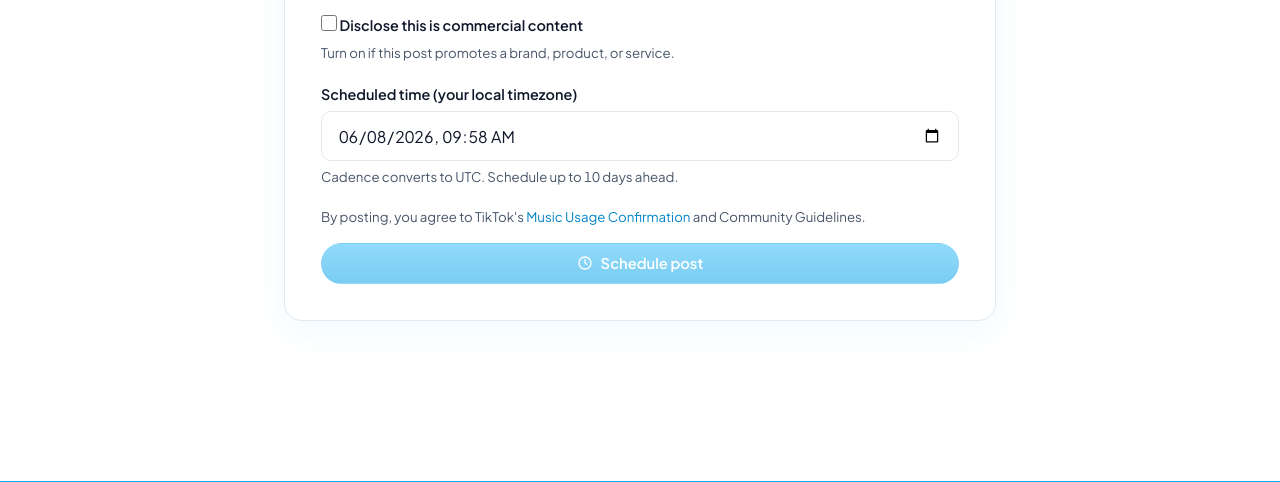
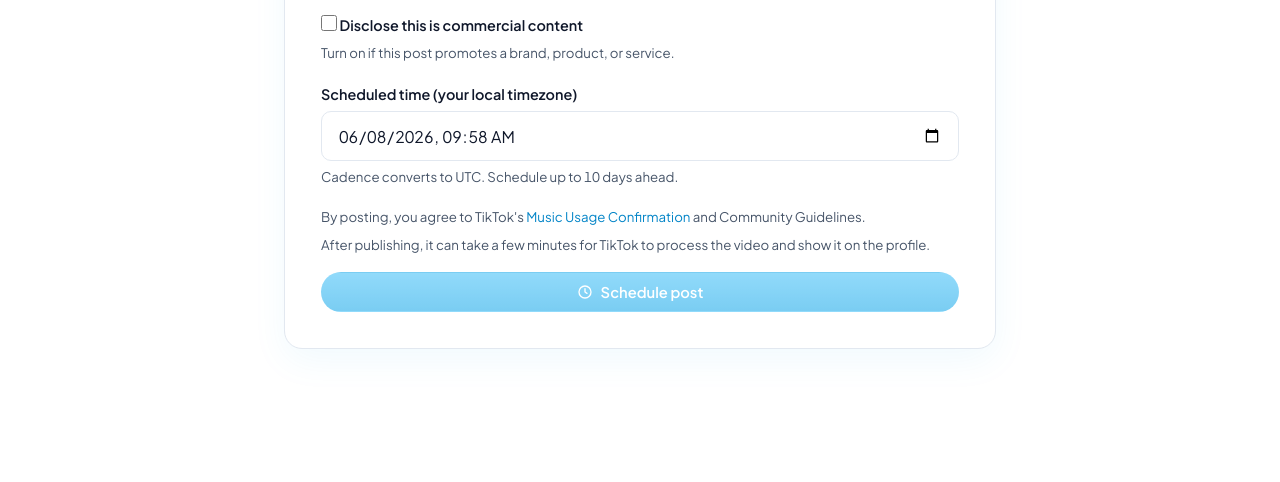
Before and after one commit to 0xymand1as/cadence, a Flask app: template templates/schedule.html in a window 1280 px wide. Shown: the part 990-1472 px from the top of the page. Run offline with Flask 3, Linux system fonts and the light colour scheme; the template is opened without the code that fills it: most values are stand-ins (such as "Sample title", 1, 10 or a date in 2020); parts of the project's set-up code (start-up, migrations or seed data) failed here and were passed over; some libraries are stand-ins or nearby versions; some web fonts are replaced.

Commit message:
Pre-submit polish: keep-alive, processing notice, per-account max duration
evolution-finder pre-submit set (all serve the review gate):
- .github/workflows/keepalive.yml: ping /health every 5 min so Render free
  tier never cold-starts for the reviewer; failed ping = free uptime alarm.
- schedule.html: add TikTok-required post-publish processing notice; source
  max video duration per-account from creator_info (max_video_post_duration_sec)
  instead of a hardcoded 60s — drives the dropzone hint + the duration check.

Co-Authored-By: Claude Opus 4.8 (1M context) <noreply@anthropic.com>

```diff
--- a/templates/schedule.html
+++ b/templates/schedule.html
@@ -106,7 +106,7 @@
       <div class="drop-zone" id="dropZone" role="button" tabindex="0" aria-label="Upload video">
         <svg width="40" height="40" viewBox="0 0 24 24" fill="none" stroke="currentColor" stroke-width="1.5" stroke-linecap="round" stroke-linejoin="round"><path d="M21 15v4a2 2 0 0 1-2 2H5a2 2 0 0 1-2-2v-4"/><polyline points="17 8 12 3 7 8"/><line x1="12" y1="3" x2="12" y2="15"/></svg>
         <h4>Drop a video or click to choose</h4>
-        <p>MP4 or MOV &middot; up to {{ tt_max_video_mb }} MB &middot; {{ tt_min_secs }}&ndash;{{ tt_max_secs }} seconds &middot; 9:16 vertical recommended</p>
+        <p id="dropHint">MP4 or MOV &middot; up to {{ tt_max_video_mb }} MB &middot; {{ tt_min_secs }}&ndash;{{ tt_max_secs }} seconds &middot; 9:16 vertical recommended</p>
         <input type="file" name="video" id="videoInput" accept="video/mp4,video/quicktime,.mp4,.mov" required>
       </div>
       <div class="preview" id="preview">
@@ -169,7 +169,8 @@
       <div class="form-hint">Cadence converts to UTC. Schedule up to 10 days ahead.</div>
     </div>
 
-    <p class="form-hint" id="complianceText" style="margin-bottom:1rem">By scheduling, you agree to TikTok's <a href="https://www.tiktok.com/legal/page/global/music-usage-confirmation/en" target="_blank" rel="noopener" style="color:var(--sky-deep)">Music Usage Confirmation</a> and Community Guidelines.</p>
+    <p class="form-hint" id="complianceText" style="margin-bottom:.5rem">By scheduling, you agree to TikTok's <a href="https://www.tiktok.com/legal/page/global/music-usage-confirmation/en" target="_blank" rel="noopener" style="color:var(--sky-deep)">Music Usage Confirmation</a> and Community Guidelines.</p>
+    <p class="form-hint" style="margin-bottom:1rem">After publishing, it can take a few minutes for TikTok to process the video and show it on the profile.</p>
 
     <button type="submit" id="submitBtn" class="btn btn-primary" style="width:100%">
       <svg width="16" height="16" viewBox="0 0 24 24" fill="none" stroke="currentColor" stroke-width="2" stroke-linecap="round" stroke-linejoin="round"><circle cx="12" cy="12" r="9"/><polyline points="12 7 12 12 15 14"/></svg>
@@ -251,9 +252,10 @@
     vid.addEventListener('loadedmetadata', function once(){
       vid.removeEventListener('loadedmetadata', once);
       const d = vid.duration;
-      if (d && (d < MIN_SECS || d > MAX_SECS)){
+      const cap = window.cadenceMaxSecs || MAX_SECS;   // per-account max from creator_info
+      if (d && (d < MIN_SECS || d > cap)){
         warning.style.display = 'block';
-        warning.textContent = 'Heads up: this video is ' + d.toFixed(1) + ' s. TikTok prefers ' + MIN_SECS + '–' + MAX_SECS + ' s for short-form.';
+        warning.textContent = 'Heads up: this video is ' + d.toFixed(1) + ' s. TikTok allows up to ' + cap + ' s for this account (min ' + MIN_SECS + ' s).';
       }
     }, { once: true });
   }
@@ -375,6 +377,19 @@
     });
   }
 
+  // Max post duration — sourced per-account from creator_info (TikTok UX rule).
+  const dropHint = document.getElementById('dropHint');
+  const DROP_HINT_DEFAULT = dropHint ? dropHint.textContent : '';
+  function applyMaxDuration(info){
+    const sec = info && info.max_video_post_duration_sec;
+    window.cadenceMaxSecs = sec || null;
+    if (dropHint){
+      dropHint.textContent = sec
+        ? 'MP4 or MOV · up to {{ tt_max_video_mb }} MB · up to ' + sec + ' s · 9:16 vertical recommended'
+        : DROP_HINT_DEFAULT;
+    }
+  }
+
   function applyAccount(){
     const info = curInfo();
     if (info.error){
@@ -384,6 +399,7 @@
       errEl.textContent = info.error;
       fillPrivacy([]);
       applyInteraction({});   // clear any stale toggles from a prior account
+      applyMaxDuration({});
     } else {
       errEl.style.display = 'none';
       if (info.creator_avatar_url){ avatar.src = info.creator_avatar_url; avatar.style.display = ''; }
@@ -393,6 +409,7 @@
       card.classList.add('shown');
       fillPrivacy(info.privacy_level_options);
       applyInteraction(info);
+      applyMaxDuration(info);
     }
     syncCommercial();
     validate();
```
Also changed, not shown: .github/workflows/keepalive.yml (added).
